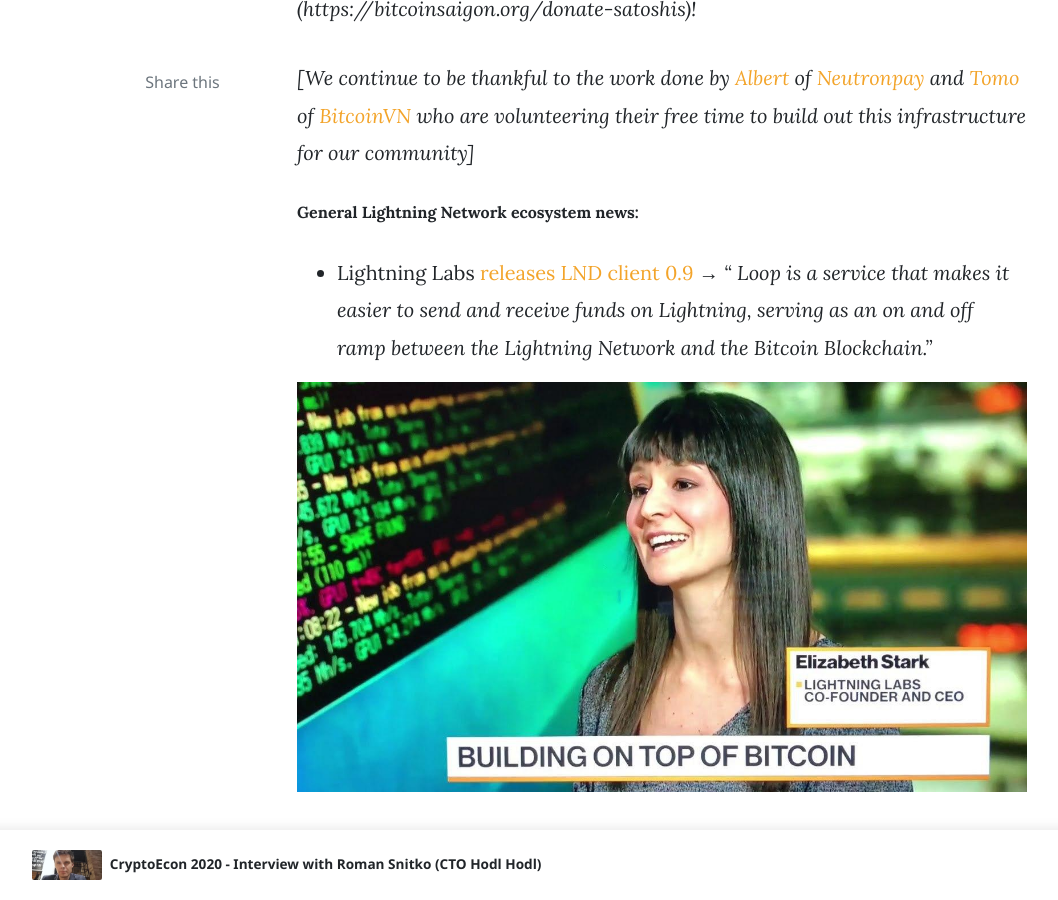
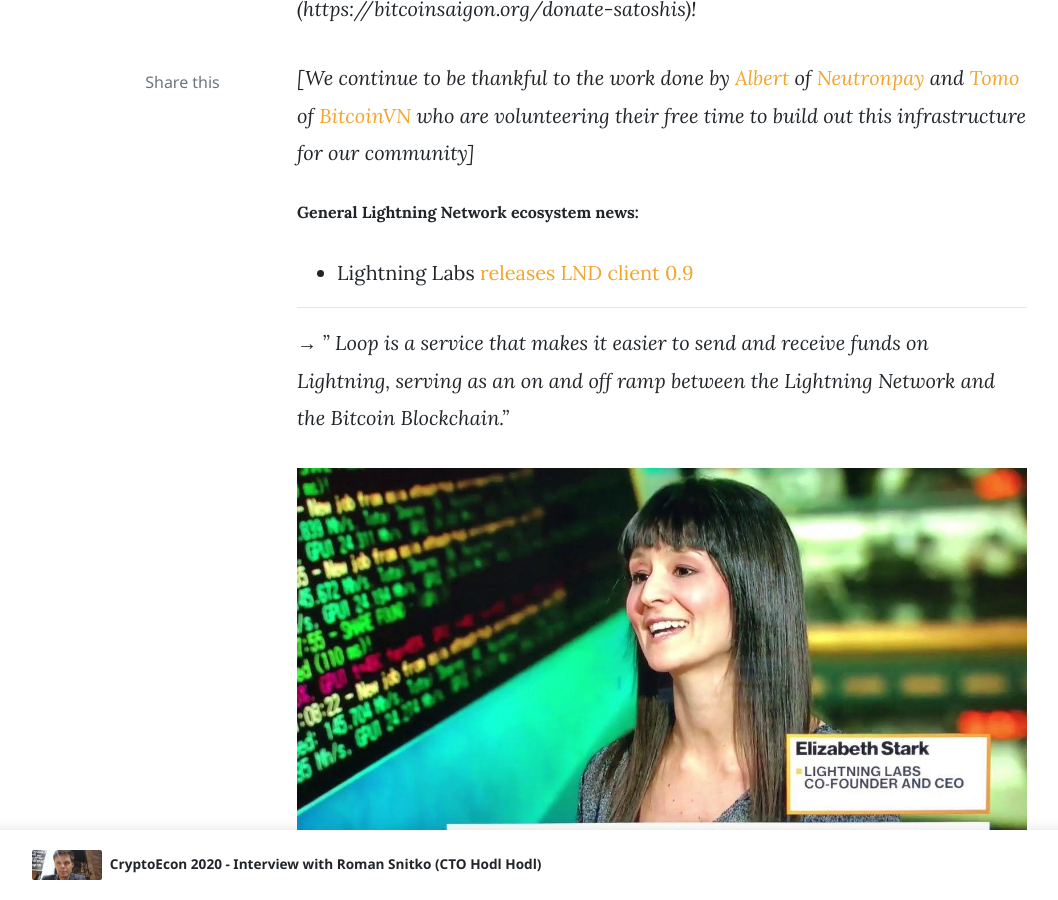
Before and after one commit to bitcoinsaigon/bitcoinsaigon.github.io, a Jekyll site: the page built from _posts/2020-02-17-lightning-network-news-1.md, in a window 1280 px wide and 900 px high, scrolled down 1330 px. Shown: the whole window, without its empty margins (73-1131 px from the left). Built offline with Jekyll 4.4.1, drawn with Linux system fonts in a browser that asks for light colours; nearby versions of some CDN libraries; comment, search, counter and statistics services are not loaded.

Commit message:
Add some lines

```diff
--- a/_posts/2020-02-17-lightning-network-news-1.md
+++ b/_posts/2020-02-17-lightning-network-news-1.md
@@ -23,15 +23,19 @@ tags: [featured]
 ###### General Lightning Network ecosystem news:
 
 - Lightning Labs [releases LND client 0.9](https://blog.lightning.engineering/announcement/2020/02/05/loop-beta.html "releases LND client 0.9")
-→ *“ Loop is a service that makes it easier to send and receive funds on Lightning,
+
+------------
+→ *" Loop is a service that makes it easier to send and receive funds on Lightning,
 serving as an on and off ramp between the Lightning Network and the Bitcoin
-Blockchain.”*
+Blockchain."*
 
 ![Lightning Labs CEO](../assets/images/lightning_labs_ceo.jpg)
 
 *Elizabeth Stark of Lightning Labs got a financial boost this month to further build out LN infrastructure*
 
 - Lightning Labs [raises 10m USD](https://www.coindesk.com/lightning-labs-raises-10m-series-a-to-be-the-visa-of-bitcoin "raises 10m USD") funding
+
+------------
 *"Beyond Loop, [Stark](http://www.twitter.com/starkness "Stark") said her startup will focus on options for larger payment channels in 2020, both opt-in channels that can individually hold more than $1,500 and Atomic Multi-Path Payments, which break payments into smaller parts and are able to return the whole amount if all the small parts don’t promptly arrive at the same recipient”*
 
 ![](../assets/images/makebitcoin.jpg)
@@ -40,10 +44,14 @@ Blockchain.”*
 
 - [Jack Mallers releases Ln_strike](https://bitcoinmagazine.com/articles/with-strike-zap-rethinks-its-olympus-fiat-to-bitcoin-feature "Jack Mallers releases Ln_strike") for general users
 
+------------
 *"[Strike] allow the wallet’s users to buy bitcoin via Lightning with USD for direct deposit into their Zap wallets, is being rolled out in a new form for now, the service will accept new users on a rolling, weekly basis from its beta program list. [Mallers hopes to have Strike ready for full public access](https://zap.jackmallers.com/ "Mallers hopes to have Strike ready for full public access") by the end of Q1 2020.”
 → Jack Mallers will be present at [CryptoEcon2020](https://bitcoinsaigon.org/cryptoecon-2020-hanoi/ "CryptoEcon2020") in Hanoi at the end of February!*
 
 - [Anthony Potdevin](https://github.com/apotdevin "Anthony Potdevin") releases Open Source LND node manager [Thunderhub](https://thunderhub.io/ "Thunderhub")
+
+------------
+
 *"It's completely open source, so you can either get it running locally or using the website. You can manage your node completely. From sending and receiving invoices, on chain transactions, forward and transaction reports to full channel management and if you have LND v0.9.0 or up then channel balancing as well.”*
 
 ------------
```
